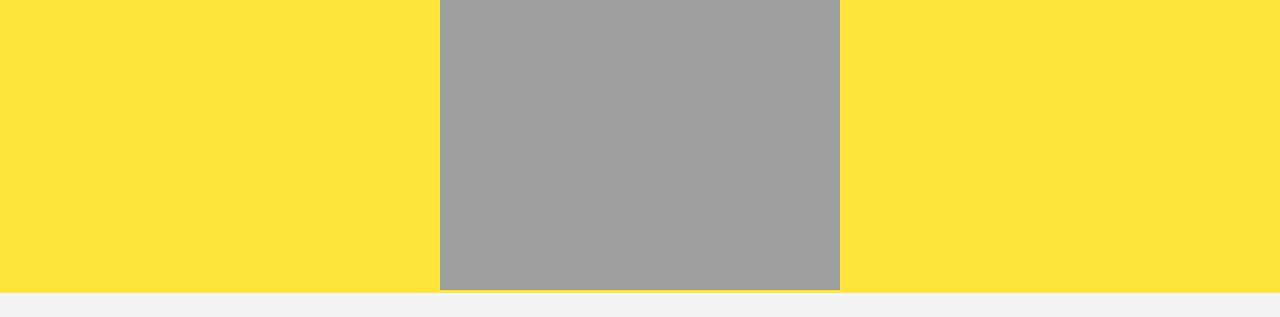
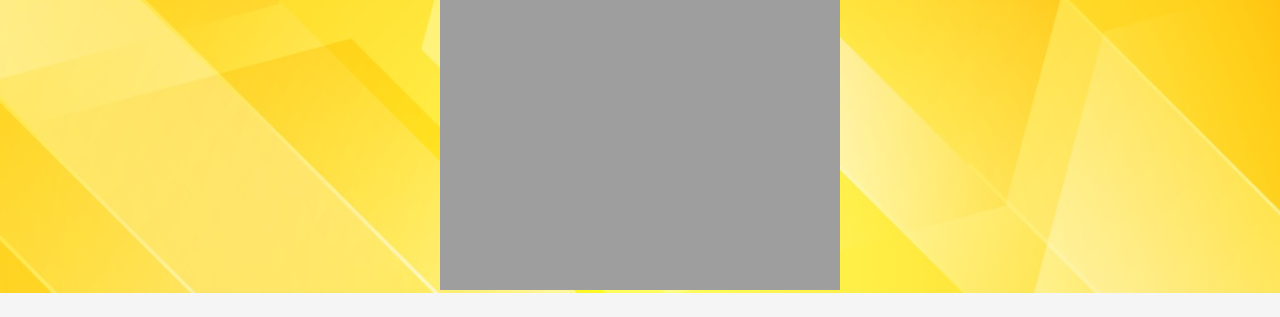
Before and after one commit to Danhifpr/ArteemCena, a plain HTML site: page index.html in a window 1280 px wide. Shown: the part 129-446 px from the top of the page. Drawn offline with Linux system fonts and the light colour scheme; the site is published under a folder, as on GitHub Pages, so addresses that start at the root find nothing.

Commit message:
modificacao fundo

```diff
--- a/css/estilo1.css
+++ b/css/estilo1.css
@@ -12,7 +12,7 @@ body{
     background-color: #FFE538;
     font-family: 'Gill Sans', 'Gill Sans MT', Calibri, 'Trebuchet MS', sans-serif;
     position: relative;
-    background-image: url("/Arteemcena/img/fundo.jpg");
+    background-image: url("../img/fundo.jpg");
     background-attachment: fixed;
     background-position: center;
     background-size: cover;
```
